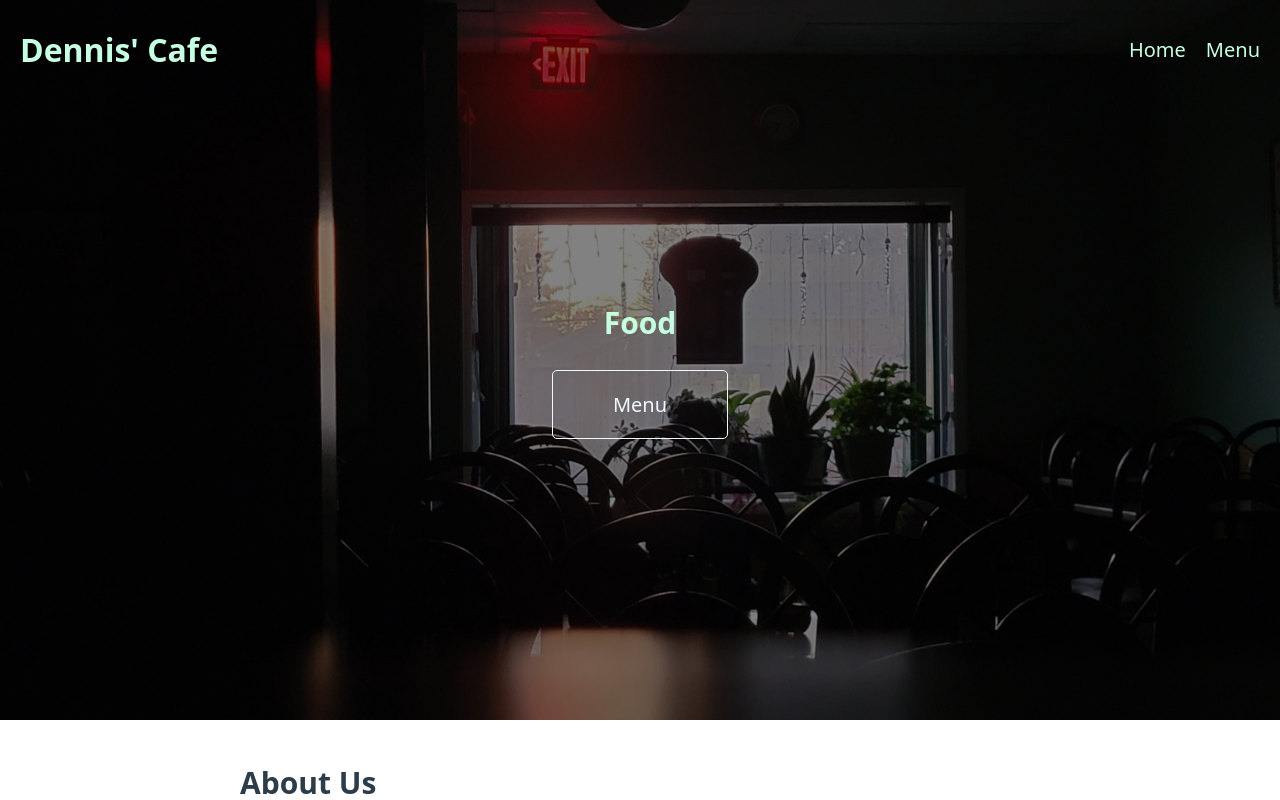
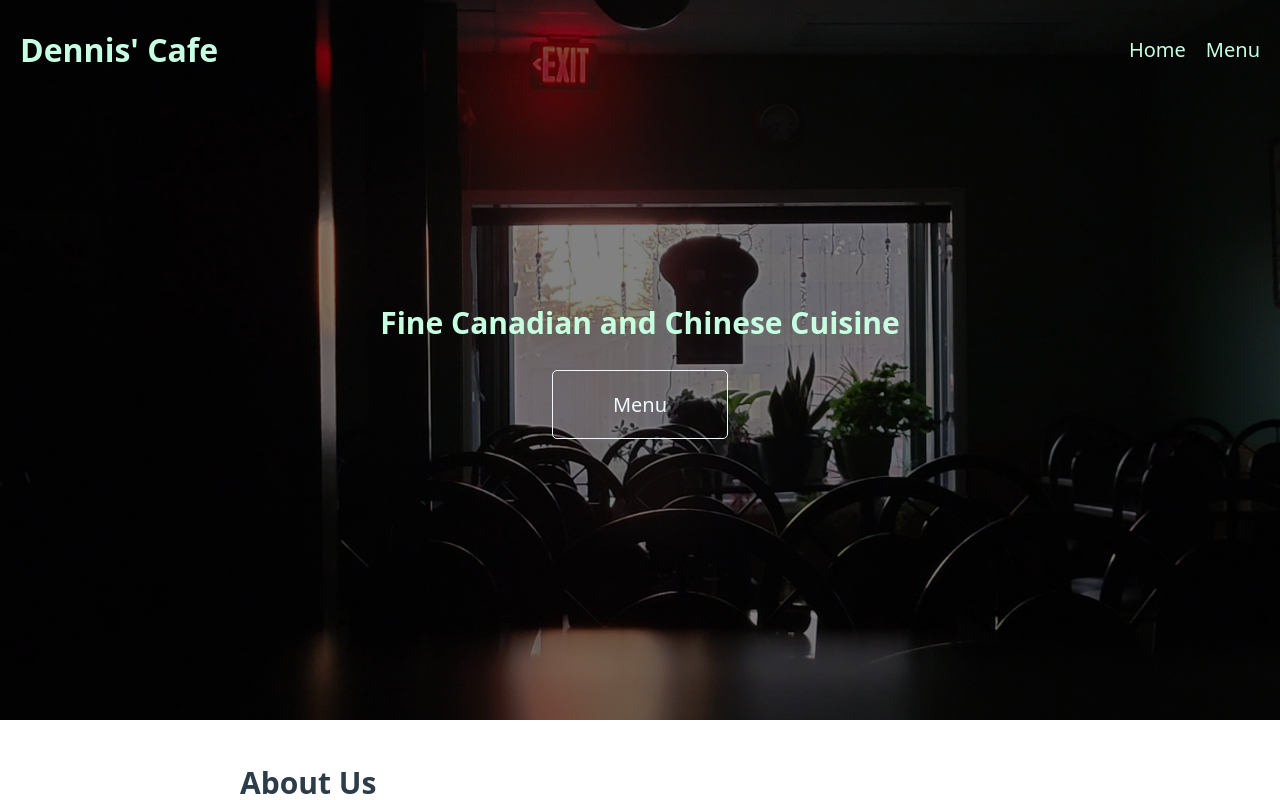
Before and after one commit to VisilyRomani/svelte-cafe, a SvelteKit app: page / in a window 1280 px wide. Shown: the top 800 px of the page. Built offline with nearby package versions, Linux system fonts and the light colour scheme.

Commit message:
changed title

```diff
--- a/src/routes/+page.svelte
+++ b/src/routes/+page.svelte
@@ -1,7 +1,7 @@
 <div class="hero">
 	<div class="hero-content">
 		<div class="animate">
-			<h3 class="hero-h">Food</h3>
+			<h3 class="hero-h">Fine Canadian and Chinese Cuisine</h3>
 			<a class="menu" href="/menu">Menu</a>
 		</div>
 	</div>
@@ -76,13 +76,10 @@
 		}
 	}
 
-	/* background-color: aliceblue;
-	height: 100%; */
 	.hero-content {
 		position: absolute;
 		width: 100%;
 		height: 90%;
-		/* top: 95px; */
 		display: flex;
 		justify-content: center;
 		align-items: center;
```
